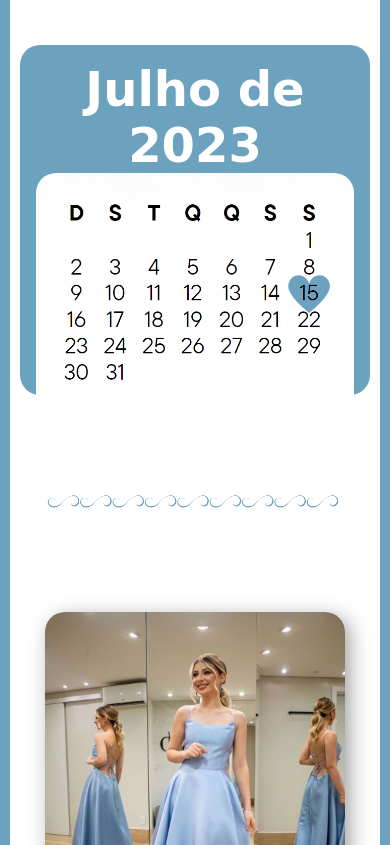
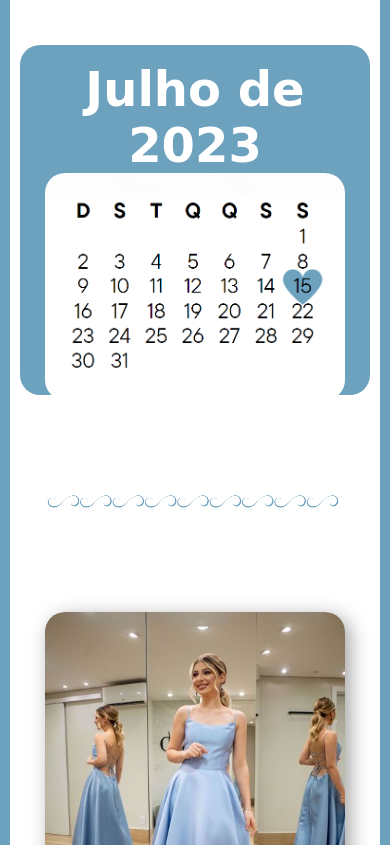
Before and after one commit to victoorsoaressq/Convite_de_padrinhos, a plain HTML site: page index.html in a window 390 px wide. Shown: the part 1258-2103 px from the top of the page. Drawn offline with Linux system fonts and the light colour scheme; a web font is replaced by a local one.

Commit message:
convite 1.3

```diff
--- a/mediaquery.css
+++ b/mediaquery.css
@@ -195,6 +195,11 @@
         height: 350px;
     }
 
+    .calendario .imagem img {
+        width: 300px;
+        height: 300px;
+    }
+
     #reverso {
         width: 100%;
     }
--- a/style.css
+++ b/style.css
@@ -184,6 +184,7 @@ nav ul li a:hover {
     display: flex;
     flex-direction: column;
     justify-content: space-between;
+    align-items: center;
     padding: 1em;
     animation: float 3s ease-in-out infinite;
 }
```
Also changed, not shown: index.html (+1 -0 lines).
